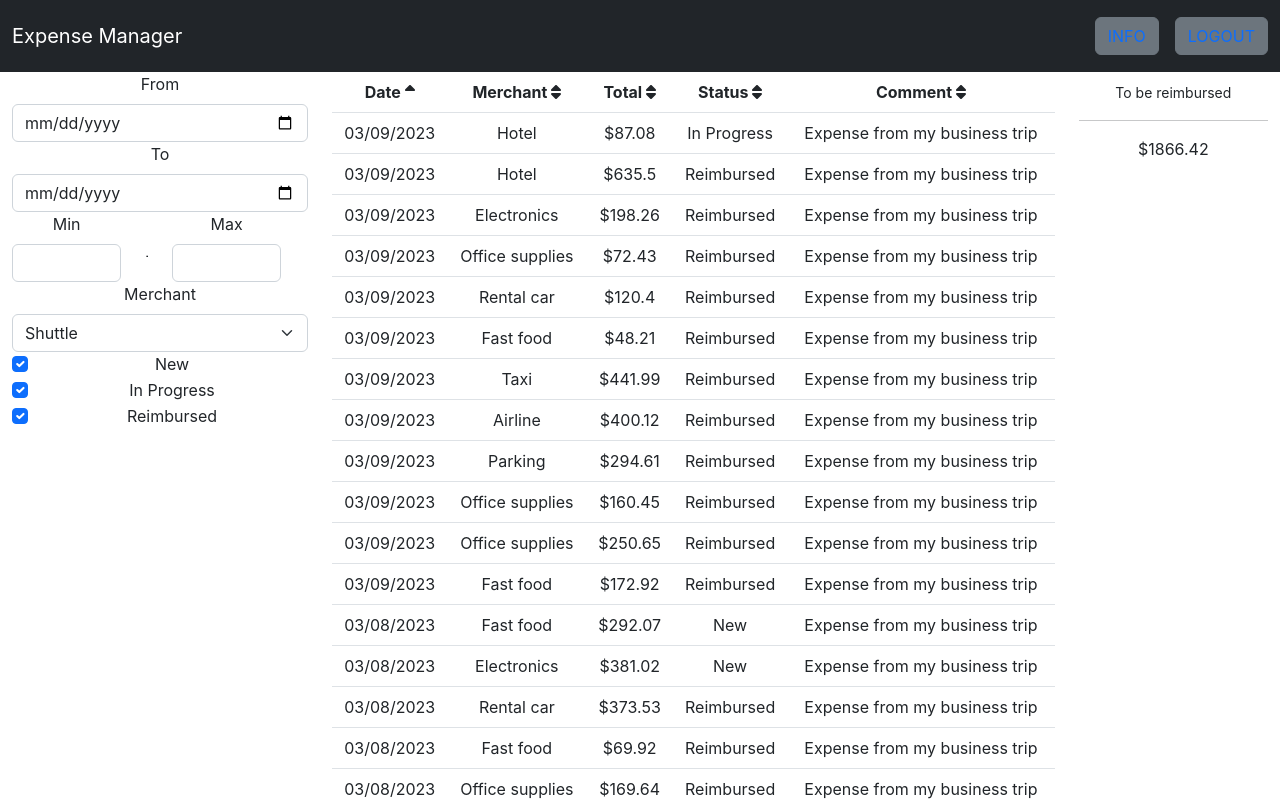
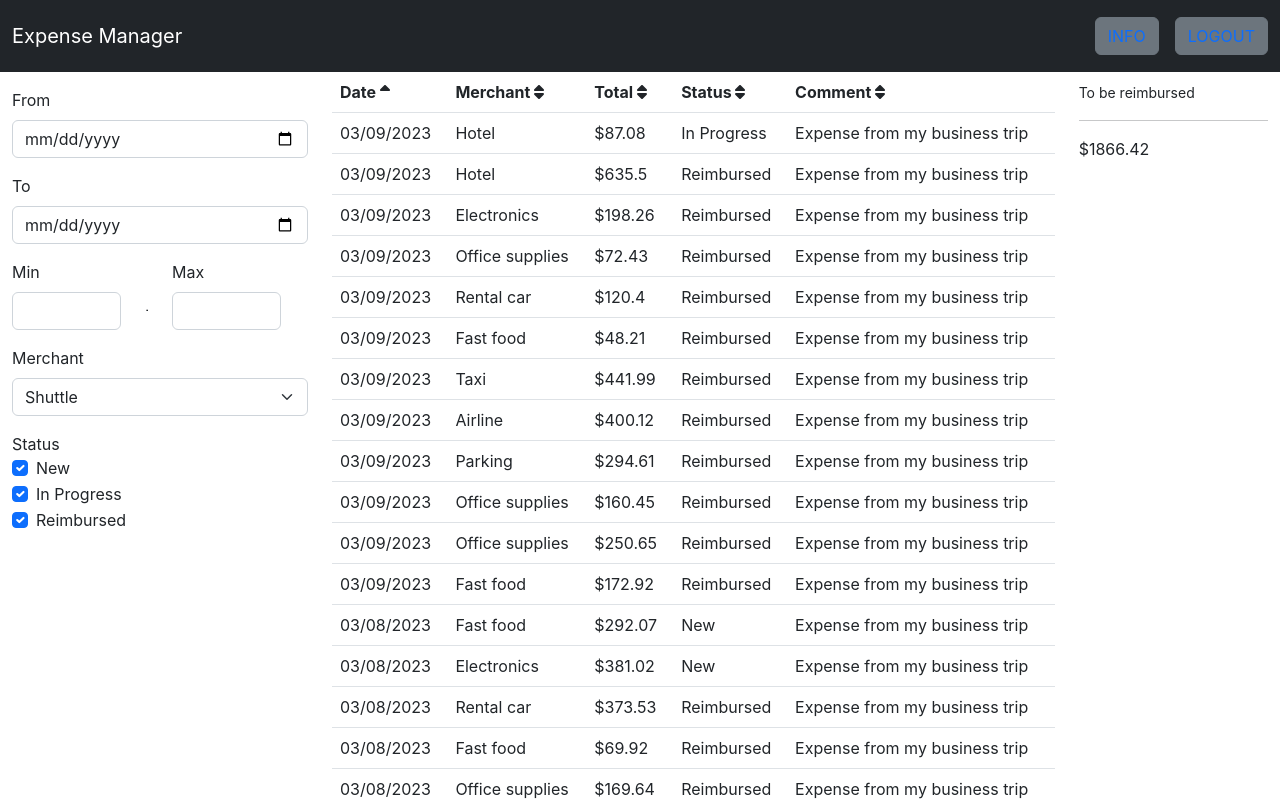
Before and after one commit to Tunzeki/expensemanager, a React (Create React App) app: page / in a window 1280 px wide. Shown: the top 801 px of the page. Built offline with nearby package versions, Linux system fonts and the light colour scheme.

Commit message:
Left-align form and add margin between elements

```diff
--- a/src/App.js
+++ b/src/App.js
@@ -304,30 +304,30 @@ function ExpensesForm() {
   return (
     <form>
       <div>
-        <label for='from' className='form-label'>From</label>
+        <label for='from' className='form-label mt-3'>From</label>
         <input type="date" id='from' value={fromDate} className='form-control' />
       </div>
       <div>
-        <label for='to' className='form-label'>To</label>
+        <label for='to' className='form-label mt-3'>To</label>
         <input type="date" id='to' value={toDate} className='form-control' />
       </div>
       <div className='row'>
         <div className='col-5'>
-          <label for='min' className='form-label'>Min</label>
+          <label for='min' className='form-label mt-3'>Min</label>
           <input type="number" id='min' value={min} className='form-control' />
         </div>
         <div className='col-1'>
-          <label className='form-label'></label>
-          <input type="text" value='-' className='form-control-plaintext' disabled />
+          <label className='form-label mt-3'></label>
+          <input type="text" value='-' className='form-control-plaintext mt-3' disabled />
         </div>
         <div className='col-5'>
-          <label for='max' className='form-label'>Max</label>
+          <label for='max' className='form-label mt-3'>Max</label>
           <input type="number" id='max' value={max} className='form-control' />
         </div>
       </div>
       <div>
-        <label for='to' className='form-label'>Merchant</label>
-        <select id='to' value={merchant} className='form-select'>
+        <label for='merchant' className='form-label mt-3'>Merchant</label>
+        <select id='merchant' value={merchant} className='form-select'>
           <option value='shuttle'>Shuttle</option>
           <option value='fast food'>Fast food</option>
           <option value='electronics'>Electronics</option>
@@ -343,6 +343,7 @@ function ExpensesForm() {
         </select>
       </div>
       <div>
+        <label for='' className='form-check-label mt-3'>Status</label>
         <div className="form-check">
           <input type="checkbox" value='new' className="form-check-input" checked/>
           <label className='form-check-label'>New</label>
@@ -474,7 +475,7 @@ function ExpensesTable({ data }) {
 
       </nav>
       <div className='container-fluid'>
-        <div className='row'>
+        <div className='row text-start'>
           <div className='col-3'>
             <ExpensesForm />
           </div>
```
